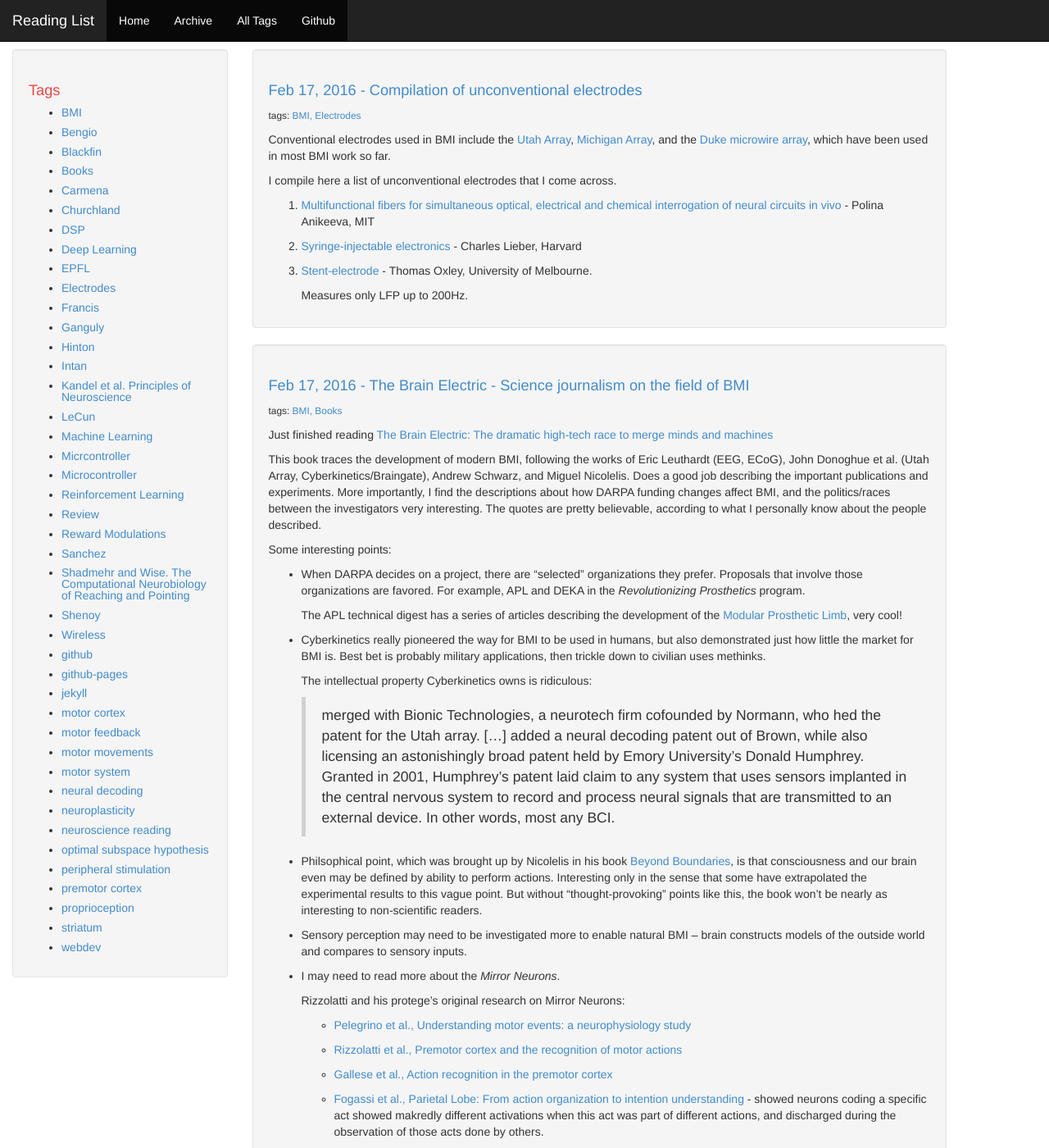
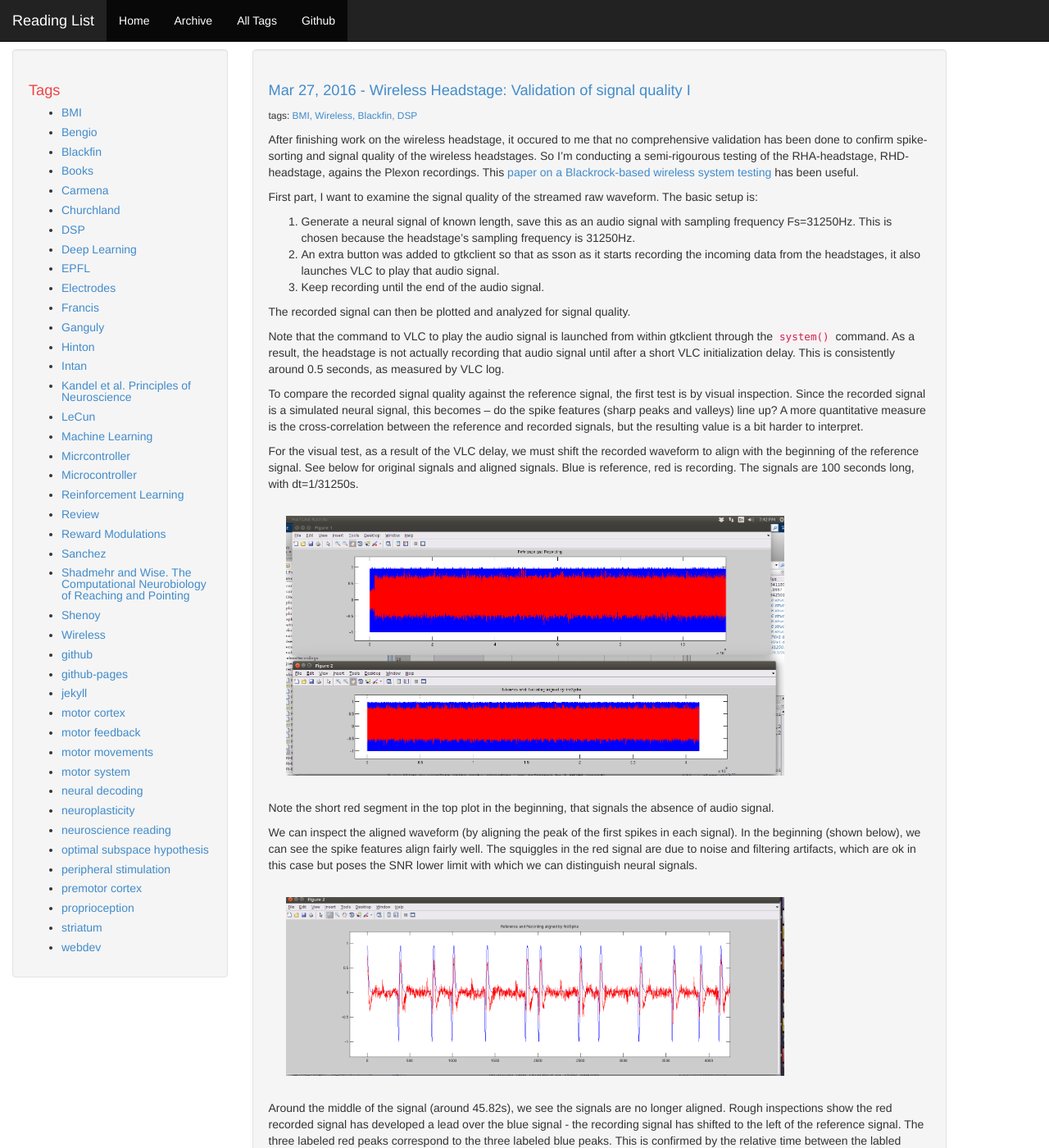
Before and after one commit to allenyin/reading_list, a Jekyll site: the page built from index.html, in a window 1280 px wide and 1400 px high. Shown: the whole window at 82% size. Built offline with Jekyll 4.4.1, drawn with Linux system fonts in a browser that asks for light colours; formulas are drawn with MathJax 3; the list of posts is cut into pages by our own code; some of the changed text lies outside the part shown.

Commit message:
Added wireless validation first post on raw waveform

```diff
--- /dev/null
+++ b/_posts/2016-03-27-WirelessValidationPktLoss.md
@@ -0,0 +1,72 @@
+---
+layout: post
+title: "Wireless Headstage: Validation of signal quality I"
+date: 2016-3-27
+comments: false
+tags:
+- BMI
+- Wireless
+- Blackfin
+- DSP
+---
+
+After finishing work on the wireless headstage, it occured to me that no comprehensive validation has been done to confirm spike-sorting and signal quality of the wireless headstages. So I'm conducting a semi-rigourous testing of the RHA-headstage, RHD-headstage, agains the Plexon recordings. This [paper on a Blackrock-based wireless system testing](http://iopscience.iop.org/1741-2552/12/5/056005/media) has been useful.
+
+First part, I want to examine the signal quality of the streamed raw waveform. The basic setup is:
+
+1. Generate a neural signal of known length, save this as an audio signal with sampling frequency Fs=31250Hz. This is chosen because the headstage's sampling frequency is 31250Hz.
+2. An extra button was added to gtkclient so that as sson as it starts recording the incoming data from the headstages, it also launches VLC to play that audio signal.
+3. Keep recording until the end of the audio signal.
+
+The recorded signal can then be plotted and analyzed for signal quality.
+
+Note that the command to VLC to play the audio signal is launched from within gtkclient through the `system()` command. As a result, the headstage is not actually recording that audio signal until after a short VLC initialization delay. This is consistently around 0.5 seconds, as measured by VLC log.
+
+To compare the recorded signal quality against the reference signal, the first test is by visual inspection. Since the recorded signal is a simulated neural signal, this becomes -- do the spike features (sharp peaks and valleys) line up? A more quantitative measure is the cross-correlation between the reference and recorded signals, but the resulting value is a bit harder to interpret.
+
+For the visual test, as a result of the VLC delay, we must shift the recorded waveform to align with the beginning of the reference signal. See below for original signals and aligned signals. Blue is reference, red is recording. The signals are 100 seconds long, with dt=1/31250s.
+
+![image1]({{ site.baseurl }}/assets/original_aligned.png){: .center-image }
+
+Note the short red segment in the top plot in the beginning, that signals the absence of audio signal.
+
+We can inspect the aligned waveform (by aligning the peak of the first spikes in each signal). In the beginning (shown below), we can see the spike features align fairly well. The squiggles in the red signal are due to noise and filtering artifacts, which are ok in this case but poses the SNR lower limit with which we can distinguish neural signals.
+
+![image2]({{ site.baseurl }}/assets/RHD_beginningAligned.png){: .center-image }
+
+Around the middle of the signal (around 45.82s), we see the signals are no longer aligned. Rough inspections show the red recorded signal has developed a lead over the blue signal - the recording signal has shifted to the left of the reference signal. The three labeled red peaks correspond to the three labeled blue peaks. This is confirmed by the relative time between the labled peaks.
+
+![image3]({{ site.baseurl }}/assets/RHD_middleMisaligned.png){: .center-image }
+
+We can further make a table of where the corresponding labeled peaks occur within their respective signals, in terms of sample number:
+
+{% highlight latex %}
+|Recording samp#       | Ref samp#            | Diff in samp#    | Diff in ms
+-----------------------|----------------------|------------------|------------
+1432167                | 1432972              | 805              | 25.76
+1432707                | 1433515              | 808              | 25.856
+1433025                | 1433830              | 805              | 25.76
+{% endhighlight %}
+
+the last column is calculated by dividing the `Diff in samp#` by `31250Hz` to obtain the lead in seconds, then to ms.
+
+Near the end of the signal (around 96.056s), the lead becomes even greater, as shown below.
+
+![image4]({{ site.baseurl }}/assets/RHD_endMisaligned.png){: .center-image }
+
+And the corresponding table of labeled peak locations:
+
+{% highlight latex %}
+|Recording samp#       | Ref samp#            | Diff in samp#    | Diff in ms
+-----------------------|----------------------|------------------|------------
+3001750                | 3003284              | 1534             | 49.088
+3002059                | 3003620              | 1561             | 49.952
+3002839                | 3004374              | 1535             | 49.12
+3003072                | 3004612              | 1540             | 49.28
+{% endhighlight %}
+
+The developing lead in sample numbers between the two recorded signals are most likely due to loss of packets from the wireless headstage. Each packet contains new waveform samples, and if they are lost, our recorded signal will be effectively shortened from the reference signal, resulting in this lead. And since the number of lost packets can only increase, this lead will simply increase with time.
+
+While this is a problem when we are doing offline analysis of the recorded signals, it is probably not a huge deal in terms of real-time BMI applications where we care about the instantaneous firing rate -- as long as we dont lose too many packets.
+
+The current software keeps track of the total number of lost packets. It might be of interest to find how this changes through time. The previous tables seems to suggest that the number of samples lost increase linearly with time, which supports my hypothesis that the shift is due to last packets. **To get a better idea, however, I would want to perform that same analysis around different time points along the signal, probably within a sliding window. Matlab's `findpeaks()` function can extract the positions of the different peaks within the signals, but matching them would be more difficult. While it is relatively easy via visual inspection, it seems to me to be NP-hard...what's an efficient algorithm to do this?**
```
Also changed, not shown: _posts/2016-02-17-Electric-Brain.md (+1 -1 lines), assets/RHD_beginningAligned.png (added), assets/RHD_endMisaligned.png (added), assets/RHD_middleMisaligned.png (added), assets/original_aligned.png (added).
